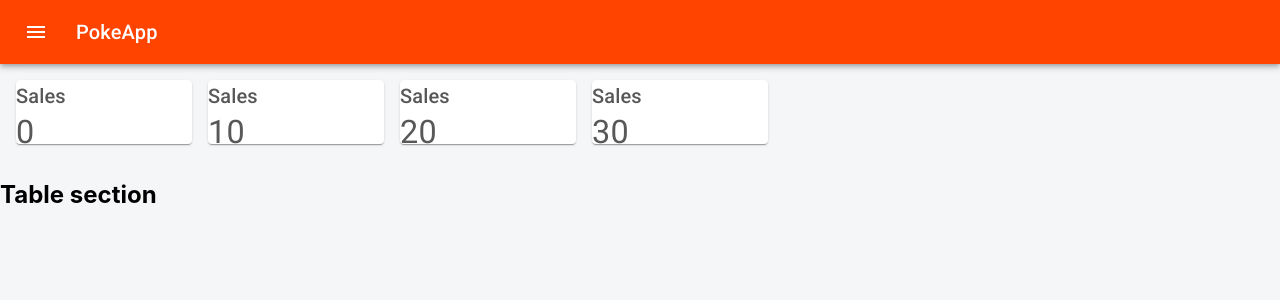
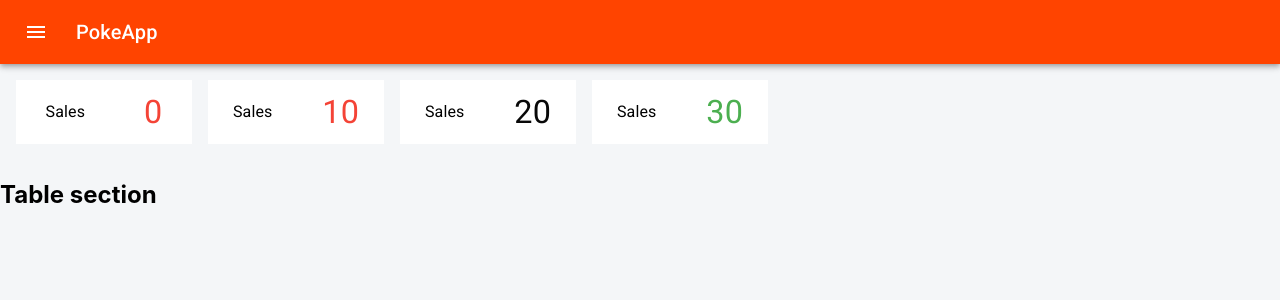
Before and after one commit to wolftrax5/pokexample, a React (Create React App) app: page / in a window 1280 px wide. Shown: the top 300 px of the page. Built offline with nearby package versions, Linux system fonts and the light colour scheme.

Commit message:
Apply color depend of data

```diff
--- a/src/Components/PokeStats/index.tsx
+++ b/src/Components/PokeStats/index.tsx
@@ -1,5 +1,7 @@
-import React from 'react';
-import {Paper , Typography} from '@material-ui/core'
+import React, { useEffect, useState } from 'react';
+import {Box , Typography} from '@material-ui/core'
+import { useTheme } from '@material-ui/core/styles';
+
 import {
     makeStyles,
     createStyles,
@@ -16,13 +18,27 @@ interface IPockeProps {
       width: theme.spacing(22),
       height: theme.spacing(8),
   }}));
+
 export function PokeStats(props: IPockeProps) {
     const classes = useStyles()
     const {label, data} = props
+    const theme = useTheme();
+
+    const [colorText, setColorText]= useState(theme.palette.text.secondary)
+    const {success, error} = theme.palette
+    useEffect(()=> {
+
+        if(data > 20){
+            setColorText(success.main)
+        }
+        if(data<20){
+            setColorText(error.main)
+        }
+    }, [data, success, error])
     return(
-        <Paper className={classes.root} elevation={1}>
-            <Typography variant='h6'>{label}</Typography>
-            <Typography variant='h4' >{data}</Typography>
-        </Paper>
+        <Box display="flex" flexDirection="row" justifyContent="space-around" alignItems="center" className={classes.root} bgcolor="background.paper">
+            <Typography>{label}</Typography>
+            <Typography variant='h4' style={{ color: colorText }}>{data}</Typography>
+        </Box>
     )
 }
```
